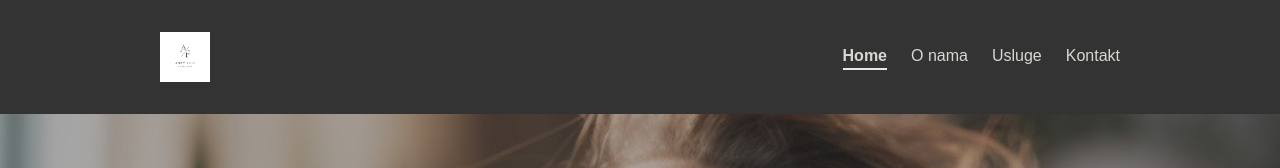
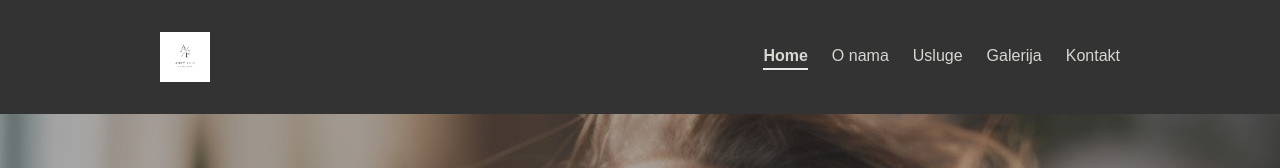
Before and after one commit to MeldinRadoncic/ancyfriz, a React (Create React App) app: page / in a window 1280 px wide. Shown: the top 168 px of the page. Built offline with nearby package versions, Linux system fonts and the light colour scheme.

Commit message:
Adding Gallery link

```diff
--- a/src/AppData/NavbarData.js
+++ b/src/AppData/NavbarData.js
@@ -1,5 +1,5 @@
 import React from 'react';
-import { FaHome, FaUser, FaCut, FaPhone } from 'react-icons/fa';
+import { FaHome, FaUser, FaCut, FaPhone, FaPhotoVideo } from 'react-icons/fa';
 
 const iconSize = 15;
 
@@ -18,12 +18,19 @@ const NavbarData = [
         icon: <FaUser size={iconSize} />
     },
     {
+        id: 3,
         title: 'Usluge',
         link: '/usluge',
         icon: <FaCut size={iconSize}/>
     },
     {
-        id: 3,
+        id: 4,
+        title: 'Galerija',
+        link: '/galerija',
+        icon: <FaPhotoVideo size={iconSize}/>
+    },
+    {
+        id: 5,
         title: 'Kontakt',
         link: '/kontakt',
         icon: <FaPhone size={iconSize}/>
```
